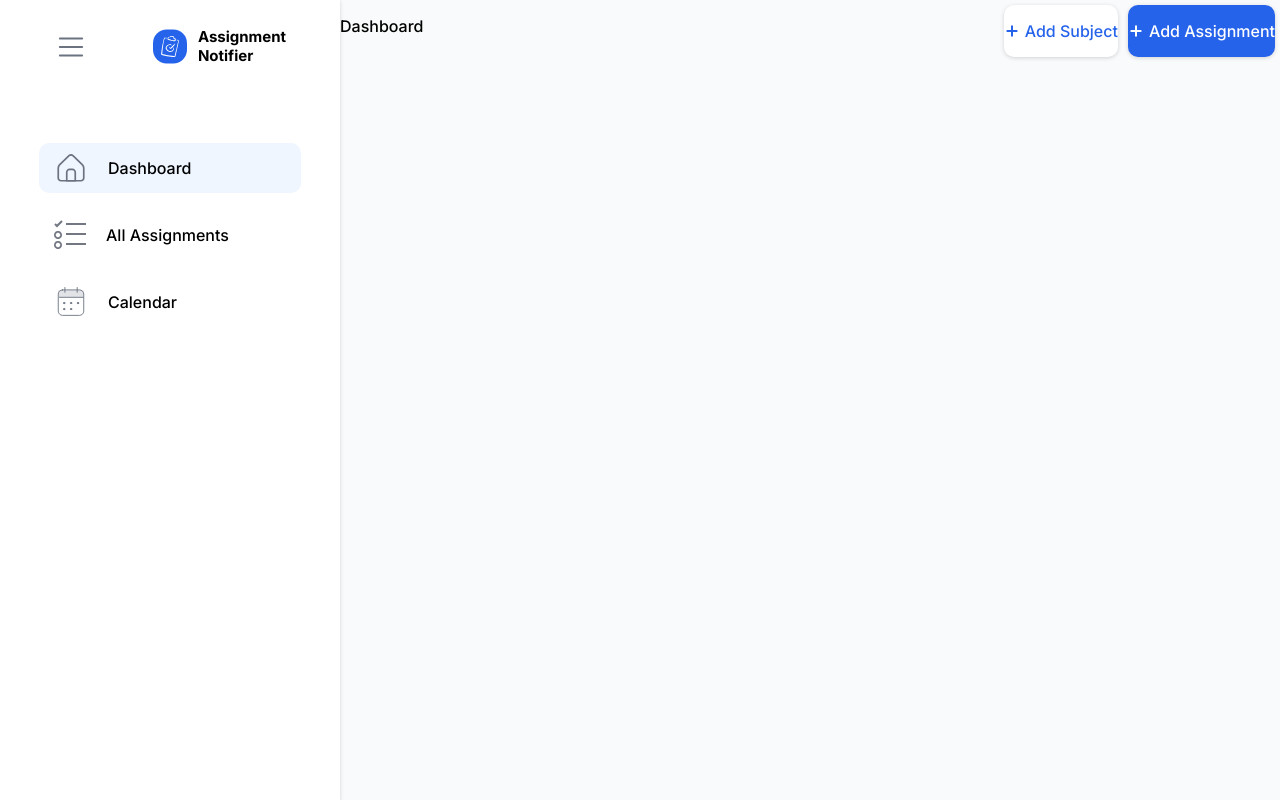
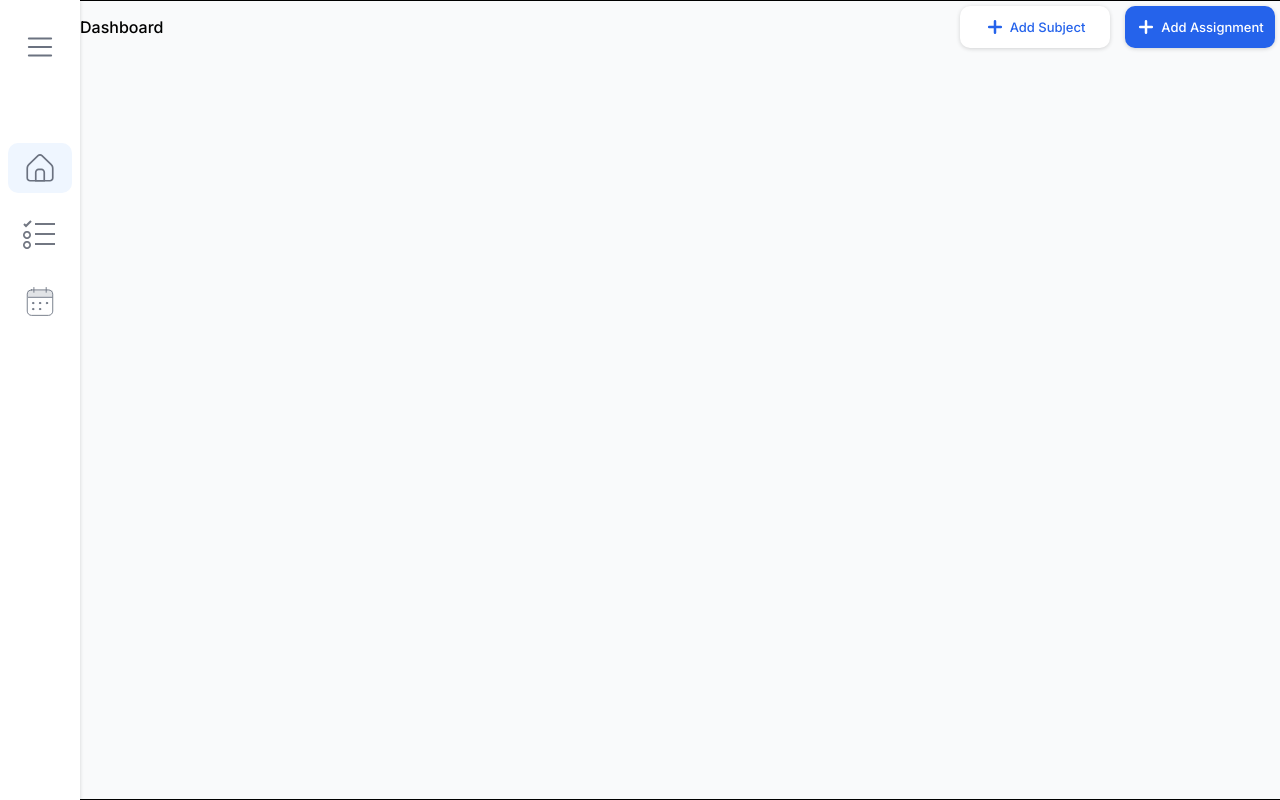
Before and after one commit to llacuna750/AssignmentNotifier, a plain HTML site: page index.html in a window 1280 px wide. Drawn offline with Linux system fonts and the light colour scheme; a web font is replaced by a local one.

Commit message:
Fronted Building

```diff
--- a/index.html
+++ b/index.html
@@ -9,12 +9,13 @@
 </head>
 
 <body>
-    <div class="container" id="collapsible-bar">
-        <div class="collapsible-bar" >
+    <div class="container container-toggle-hide" id="collapsible-bar">
+        <div class="collapsible-bar">
             <div class="title-app-hac">
-                <div class="hamburger" id="burger" >
-                    <img class="hvr-bounce-in" src="./icons/hamburger.svg" alt="harburger.svg" id="hamburger" />
-                    <div>
+                <div class="hamburger" id="burger">
+                    <img class="hvr-bounce-in" src="./icons/hamburger.svg" alt="harburger.svg" id="hamburger"
+                        aria-expanded="false" />
+                    <div class="hide-hamburger-menu">
                         <img src="./icons/logo-titleApp.svg" alt="logoTitleApp">
                         <h2>Assignment <br> Notifier</h2>
                     </div>
@@ -23,15 +24,15 @@
                 <div class="home-assTask-calender" id="home-assTask-calender">
                     <div class="dashboardIcon hvr-bounce-in">
                         <img src="./icons/dashboard.svg" alt="dashboard.svg" />
-                        <p>Dashboard</p>
+                        <p class="hide-hamburger-menu">Dashboard</p>
                     </div>
                     <div class="AssignmentTask hvr-bounce-in">
                         <img src="./icons/AssignmentTask.svg" alt="AssignmentTask.svg" />
-                        <p>All Assignments</p>
+                        <p class="hide-hamburger-menu">All Assignments</p>
                     </div>
                     <div class="calendarSvg hvr-bounce-in">
                         <img src="./icons/calendar.svg" alt="calendarSvg" />
-                        <p>Calendar</p>
+                        <p class="hide-hamburger-menu">Calendar</p>
                     </div>
                 </div>
             </div>
--- a/style.css
+++ b/style.css
@@ -79,7 +79,10 @@ body {
   max-width: 220px;
   min-width: 0;
   overflow: hidden;
-  transition: max-width 320ms ease, opacity 200ms ease, transform 320ms ease,
+  transition:
+    max-width 320ms ease,
+    opacity 200ms ease,
+    transform 320ms ease,
     visibility 0s linear;
 }
 
@@ -95,7 +98,10 @@ body {
   pointer-events: none;
   transform: translateX(-8px);
   visibility: hidden;
-  transition: max-width 320ms ease, opacity 200ms ease, transform 320ms ease,
+  transition:
+    max-width 320ms ease,
+    opacity 200ms ease,
+    transform 320ms ease,
     visibility 0s linear 320ms;
 }
 
@@ -163,7 +169,9 @@ body {
   gap: 20px;
   height: 20px;
   align-items: center;
-  transition: gap 320ms ease, transform 500ms;
+  transition:
+    gap 320ms ease,
+    transform 500ms;
   /* background-color: #eff6ff; */
 }
 
@@ -178,15 +186,32 @@ body {
 
 .dashboard-container {
   width: 100%;
+  border: 1px solid;
 }
 
 .dashboard-header {
   display: flex;
   justify-content: space-between;
+  align-items: center;
 }
 
 .add-buttons {
   display: flex;
+  gap: 5px;
+}
+
+.add-buttons div {
+  display: flex;
+  width: 150px;
+}
+
+.add-buttons img {
+  width: 20px;
+  height: auto;
+}
+
+.add-buttons p {
+  font-size: small;
 }
 
 .add-subject {
```
